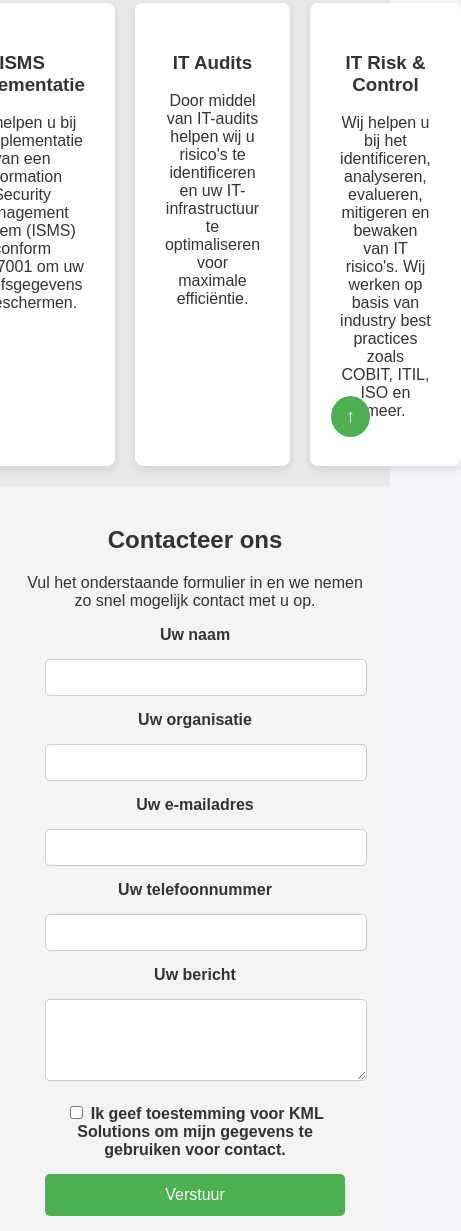
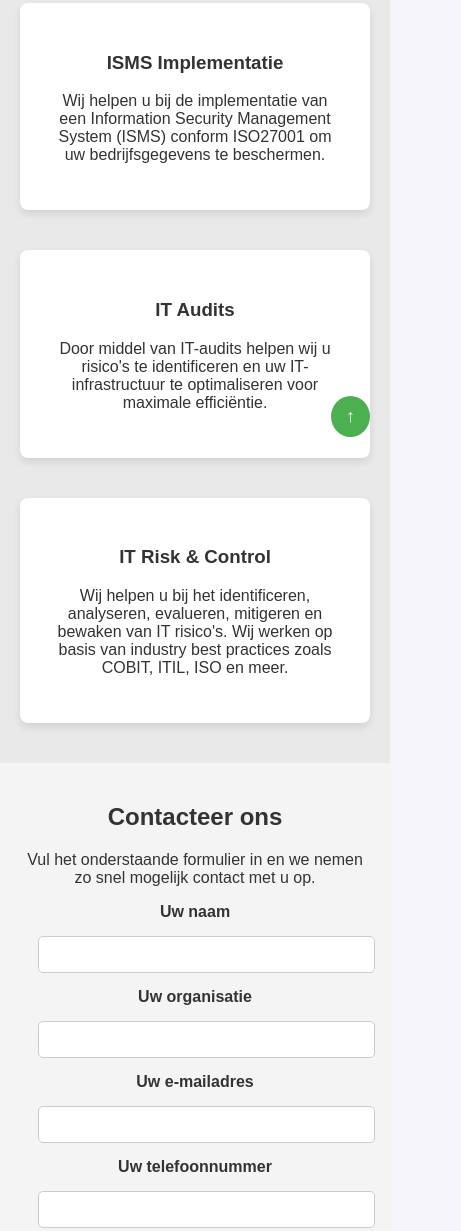
Before and after one commit to kmlsolutions/kmlsolutions.github.io, a plain HTML site: page index.html in a window 390 px wide. Shown: the part 387-1618 px from the top of the page, 461 px wide, since content can reach past the window. Drawn offline with Linux system fonts and the light colour scheme.

Commit message:
Update index.html

```diff
--- a/index.html
+++ b/index.html
@@ -49,6 +49,7 @@
             justify-content: center;
             gap: 20px;
             margin-top: 30px;
+            flex-wrap: wrap;
         }
         .tile {
             background-color: #fff;
@@ -113,6 +114,19 @@
         }
         .back-to-top:hover {
             background-color: #45a049;
+        }
+
+        @media screen and (max-width: 768px) {
+            .tiles {
+                justify-content: center;
+            }
+            .tile {
+                width: 100%;
+                margin-bottom: 20px;
+            }
+            form {
+                width: 90%;
+            }
         }
     </style>
 </head>
@@ -179,7 +193,6 @@
     </form>
 </section>
 
-<!-- Terug naar boven knop -->
 <div class="back-to-top" onclick="window.scrollTo({top: 0, behavior: 'smooth'});">
     ↑
 </div>
```
